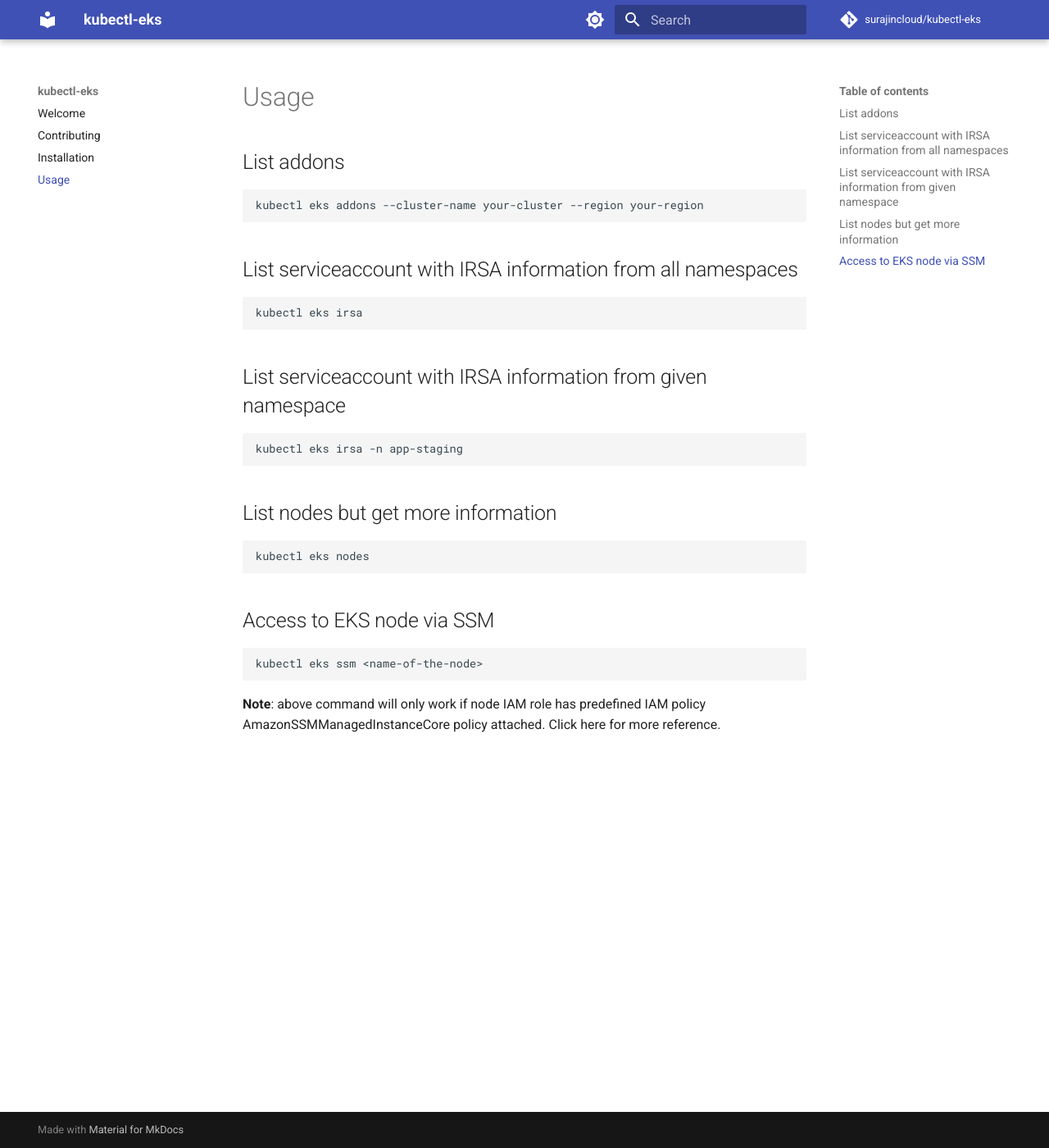
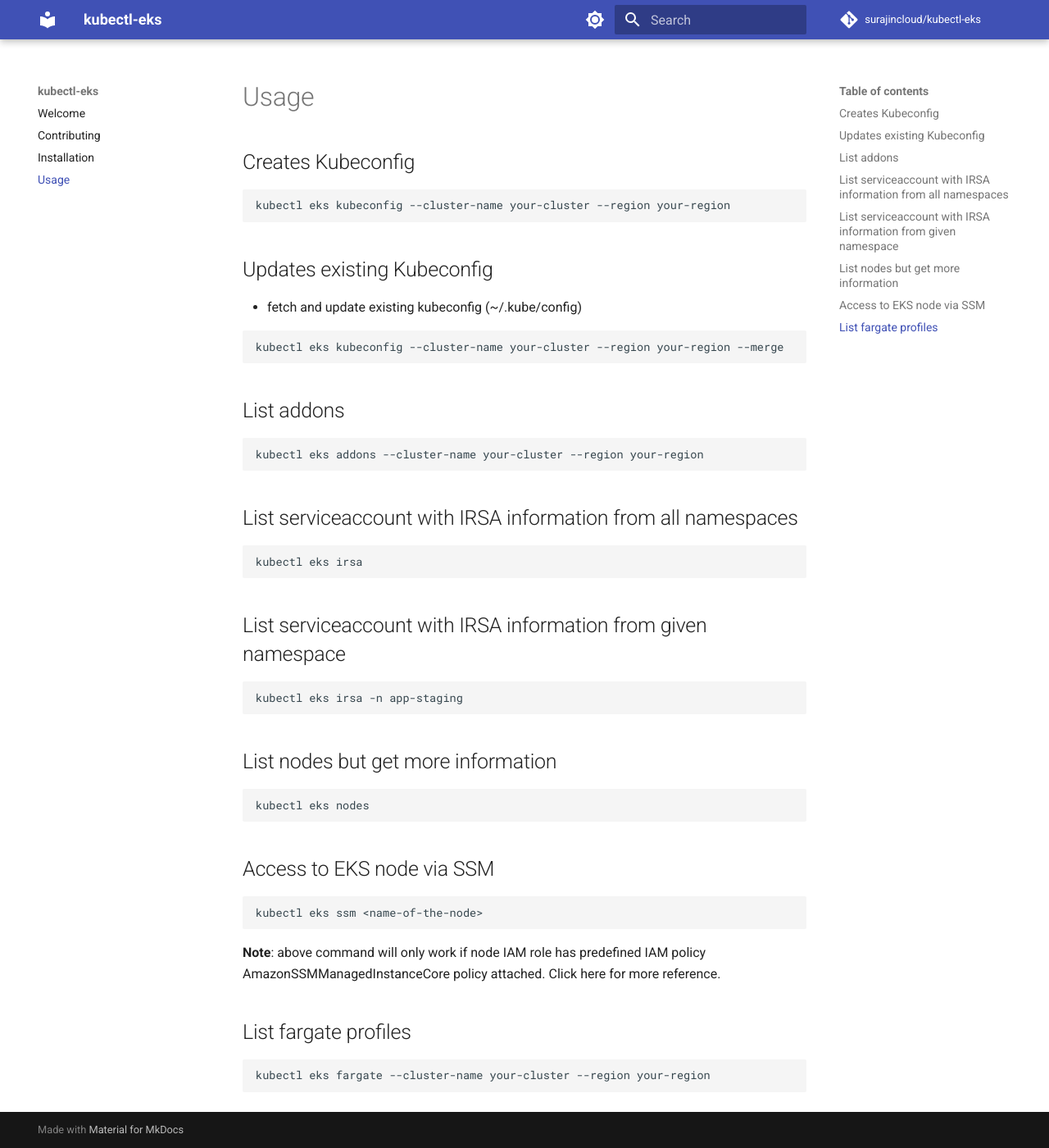
Before and after one commit to surajincloud/kubectl-eks, an MkDocs documentation site: the page built from docs/usage.md, in a window 1280 px wide and 1400 px high. Shown: the whole window at 82% size. Built offline with MkDocs 1.6.1 and Material for MkDocs 9.7.7, drawn with Linux system fonts in a browser that asks for light colours; comment, search, counter and statistics services are not loaded.

Commit message:
update documentation (#31)

````diff
--- a/docs/usage.md
+++ b/docs/usage.md
@@ -1,4 +1,18 @@
 # Usage
+
+## Creates Kubeconfig
+
+```
+kubectl eks kubeconfig --cluster-name your-cluster --region your-region
+```
+
+## Updates existing Kubeconfig
+
+* fetch and update existing kubeconfig (~/.kube/config)
+
+```
+kubectl eks kubeconfig --cluster-name your-cluster --region your-region --merge
+```
 
 ## List addons
 
@@ -30,3 +44,9 @@
 ```
 
 **Note**: above command will only work if node IAM role has predefined IAM policy AmazonSSMManagedInstanceCore policy attached. Click here for more reference.
+
+## List fargate profiles
+
+```
+kubectl eks fargate --cluster-name your-cluster --region your-region
+```
````
Also changed, not shown: docs/install.md (+10 -0 lines).
